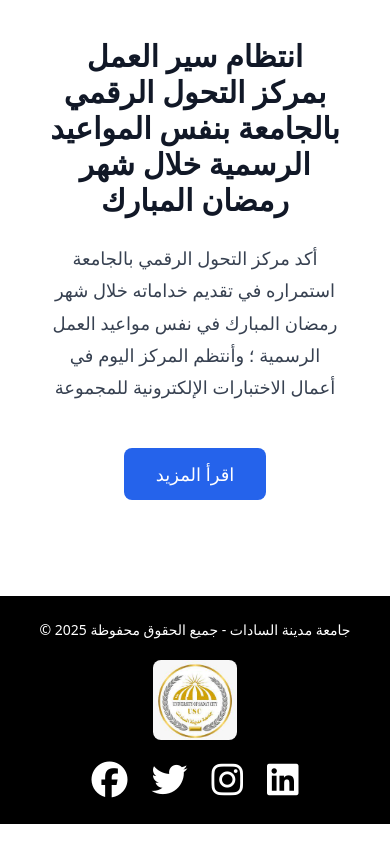
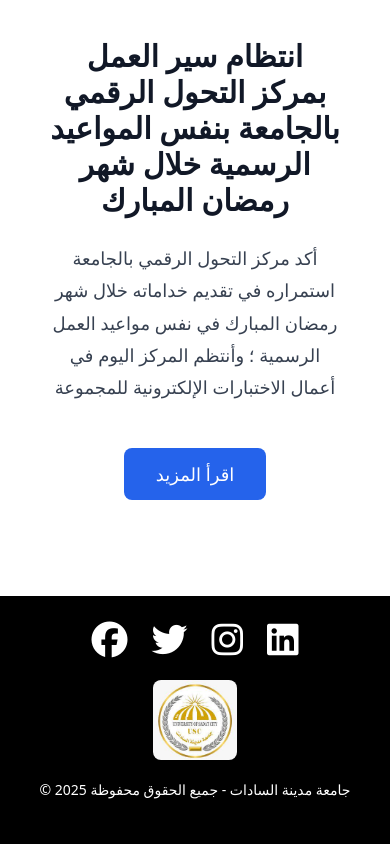
Before and after one commit to saad22224/sadat-front, a plain HTML site: page index.html in a window 390 px wide. Shown: the part 2876-3720 px from the top of the page. Drawn offline with nearby package versions, Linux system fonts and the light colour scheme.

Commit message:
style fix

```diff
--- a/index.html
+++ b/index.html
@@ -158,6 +158,9 @@
         .logo{
             margin-bottom: 20px;
         }
+        .sadat-icons{
+            margin-bottom: 20px;
+        }
         }
 
     </style>
@@ -313,7 +316,7 @@
 <!-- end third  news-->
 <!-- start footer -->
 <footer class="bg-black text-white py-6">
-    <div class="container mx-auto flex flex-col md:flex-row items-center justify-between px-6">
+    <div class="container mx-auto flex flex-col-reverse md:flex-row items-center justify-between px-6">
         <!-- حقوق الملكية -->
         <div class="text-right text-sm md:text-base sada">
             &copy; 2025 جامعة مدينة السادات - جميع الحقوق محفوظة
@@ -326,7 +329,7 @@
         </div>
 
         <!-- أيقونات وسائل التواصل -->
-        <div class="flex gap-6">
+        <div class="flex gap-6 sadat-icons">
             <a href="https://www.facebook.com/share/1ABj7adGgH/" target="_blank" class="text-white hover:text-gray-400 transition">
                 <i class="fab fa-facebook text-4xl"></i>
             </a>
```
